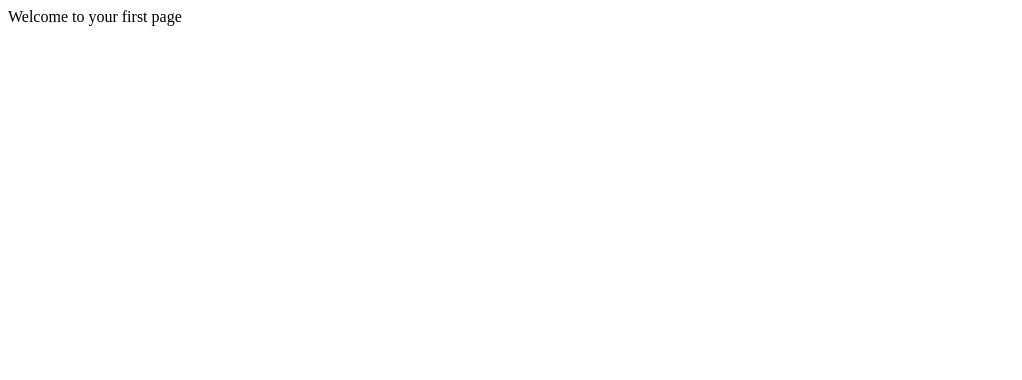
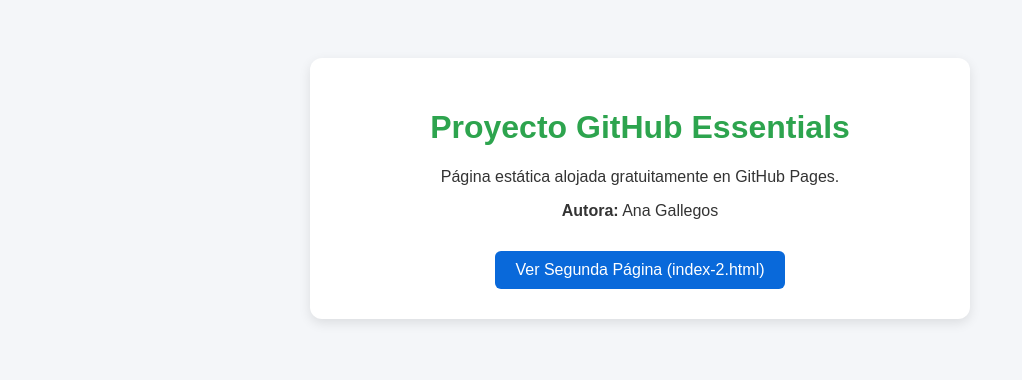
Before and after one commit to anagallegos23-cmd/github-essentials, a plain HTML site: page index.html in a window 1280 px wide. Shown: the whole page, without its empty margins (0-1022 px from the left). Drawn offline with Linux system fonts and the light colour scheme.

Commit message:
Update index.html

```diff
--- a/index.html
+++ b/index.html
@@ -1 +1,21 @@
-Welcome to your first page
+<!DOCTYPE html>
+<html lang="es">
+<head>
+  <meta charset="UTF-8">
+  <title>GitHub Essentials - Ana Gallegos</title>
+  <style>
+    body { font-family: Arial, sans-serif; background: #f4f6f9; color: #333; text-align: center; padding: 50px; }
+    .card { background: white; max-width: 600px; margin: auto; padding: 30px; border-radius: 12px; box-shadow: 0 4px 12px rgba(0,0,0,0.1); }
+    h1 { color: #2da44e; }
+    a { display: inline-block; margin-top: 15px; padding: 10px 20px; background: #0969da; color: white; text-decoration: none; border-radius: 6px; }
+  </style>
+</head>
+<body>
+  <div class="card">
+    <h1>Proyecto GitHub Essentials</h1>
+    <p>Página estática alojada gratuitamente en GitHub Pages.</p>
+    <p><strong>Autora:</strong> Ana Gallegos</p>
+    <a href="index-2.html">Ver Segunda Página (index-2.html)</a>
+  </div>
+</body>
+</html>
```
